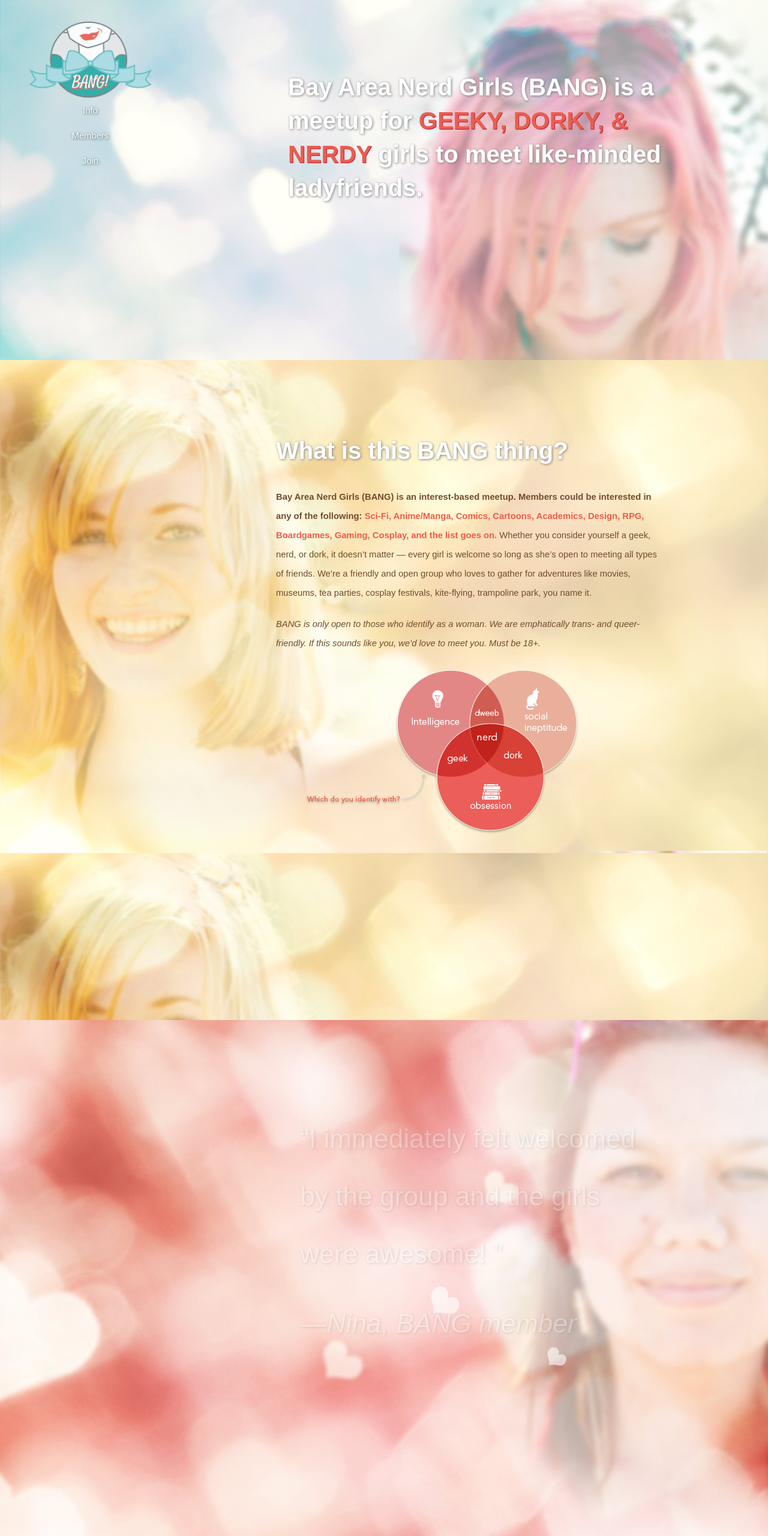
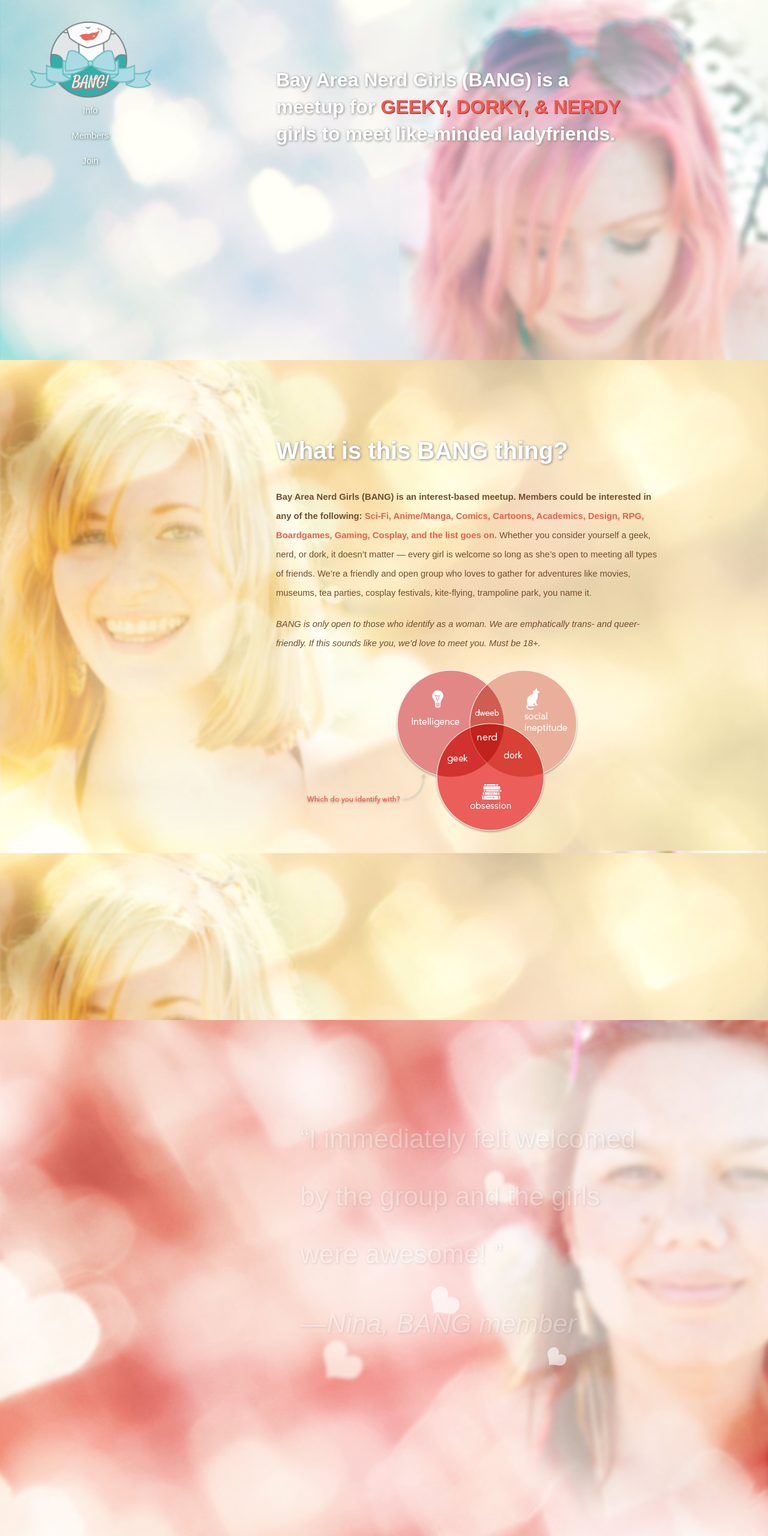
Before and after one commit to karina-bea/bang, a plain HTML site: page index.html in a window 1280 px wide. Shown: the top 2560 px of the page at 60% size. Drawn offline with nearby package versions, Linux system fonts and the light colour scheme.

Commit message:
Headline Edits

```diff
--- a/style.css
+++ b/style.css
@@ -50,9 +50,9 @@ h1 {
 font-family: "ff-tisa-sans-web-pro",sans-serif;
 text-align: left;
 line-height: 1.4em;
-font-size: 2.5em;
+font-size: 2em;
 text-shadow:1px 1px 4px gray;
-padding-left:20px;
+width:600px;
 }
 
 h2{
@@ -132,7 +132,7 @@ color:white;
 
 
 #second{
-	background: url(images/about.jpg) 50% 0 repeat fixed;
+	background: url(images/about.jpg) 50% 0 no-repeat fixed;
 	background-size:cover;
 	color: white;
 	height: 1100px;
@@ -153,7 +153,7 @@ span {
 h1 span {text-shadow: 1px 1px rgb(180, 31, 67);}
 
 #third{
-	background: url(images/calendar.jpg) 50% 0 repeat fixed;
+	background: url(images/calendar.jpg) 50% 0 no-repeat fixed;
 	background-size:cover;
 	color: white;
 	height: 850px;
```
Also changed, not shown: 1 other file.
